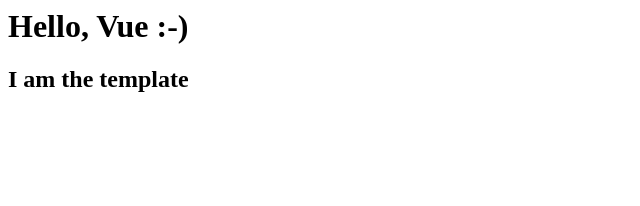
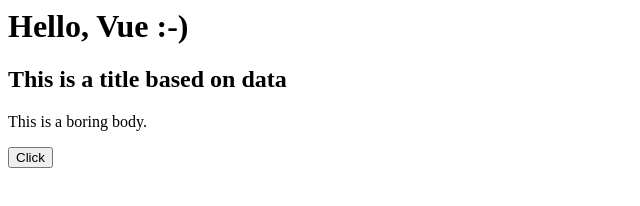
Before and after one commit to msoftware/vue-training, a plain HTML site: page VueJS_3_Tutorial_for_Beginners/index.html in a window 1280 px wide. Shown: the whole page, without its empty margins (0-640 px from the left). Drawn offline with nearby package versions, Linux system fonts and the light colour scheme.

Commit message:
Simple Button with click function

```diff
--- a/VueJS_3_Tutorial_for_Beginners/app.js
+++ b/VueJS_3_Tutorial_for_Beginners/app.js
@@ -1,5 +1,17 @@
 const app = Vue.createApp({
-    template: '<h2>I am the template</h2>'
+    data() {
+        return {
+            title: 'This is a title based on data',
+            body: 'This is a boring body.'
+        }
+    },
+    template: '<h2>{{ title }}</h2><p>{{ body }}</p><button @click="click($event, \'Hello\')">Click</button>',
+    methods: {
+        click(e, body) {
+            console.log(e)
+            this.body = body
+        }
+    }
 })
 
 app.mount('#app')
--- a/VueJS_3_Tutorial_for_Beginners/index.html
+++ b/VueJS_3_Tutorial_for_Beginners/index.html
@@ -10,7 +10,9 @@
 
 <body>
     <h1>Hello, Vue :-)</h1>
-    <div id="app"></div>
+    <div id="app">
+        <h2>{{ title }}</h2>
+    </div>
     <script src="app.js"></script>
 </body>
 
```
